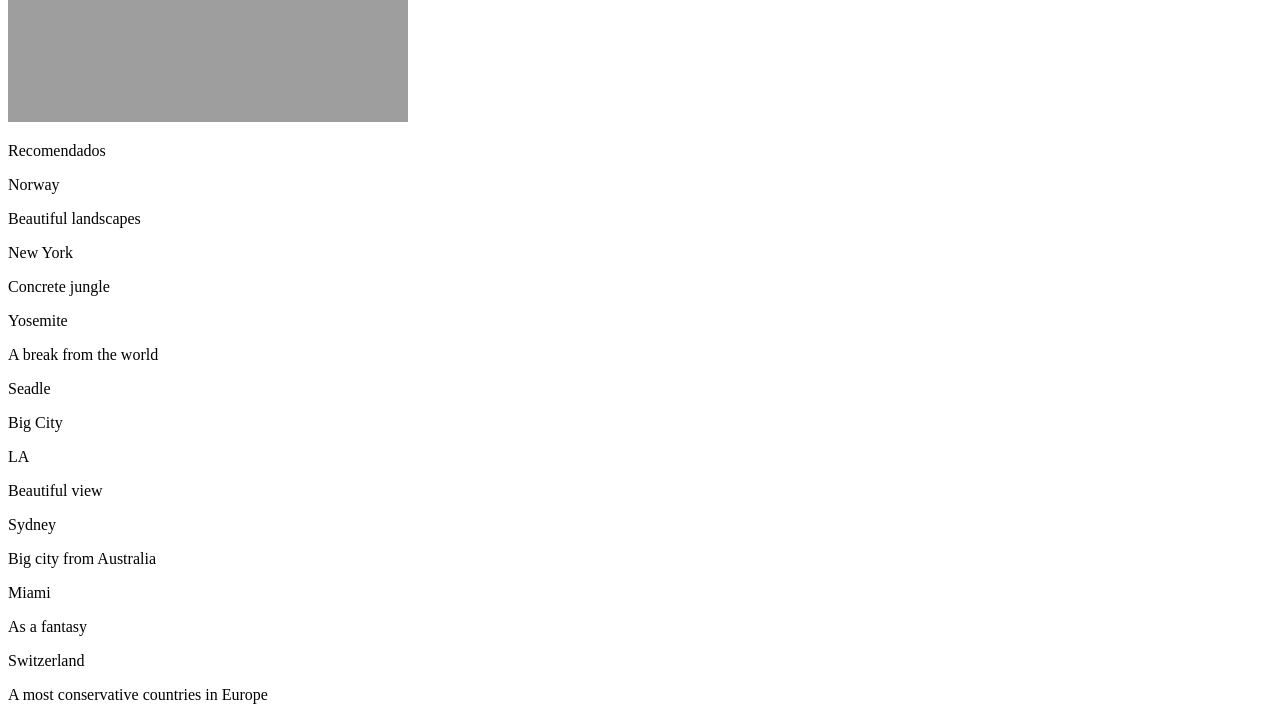
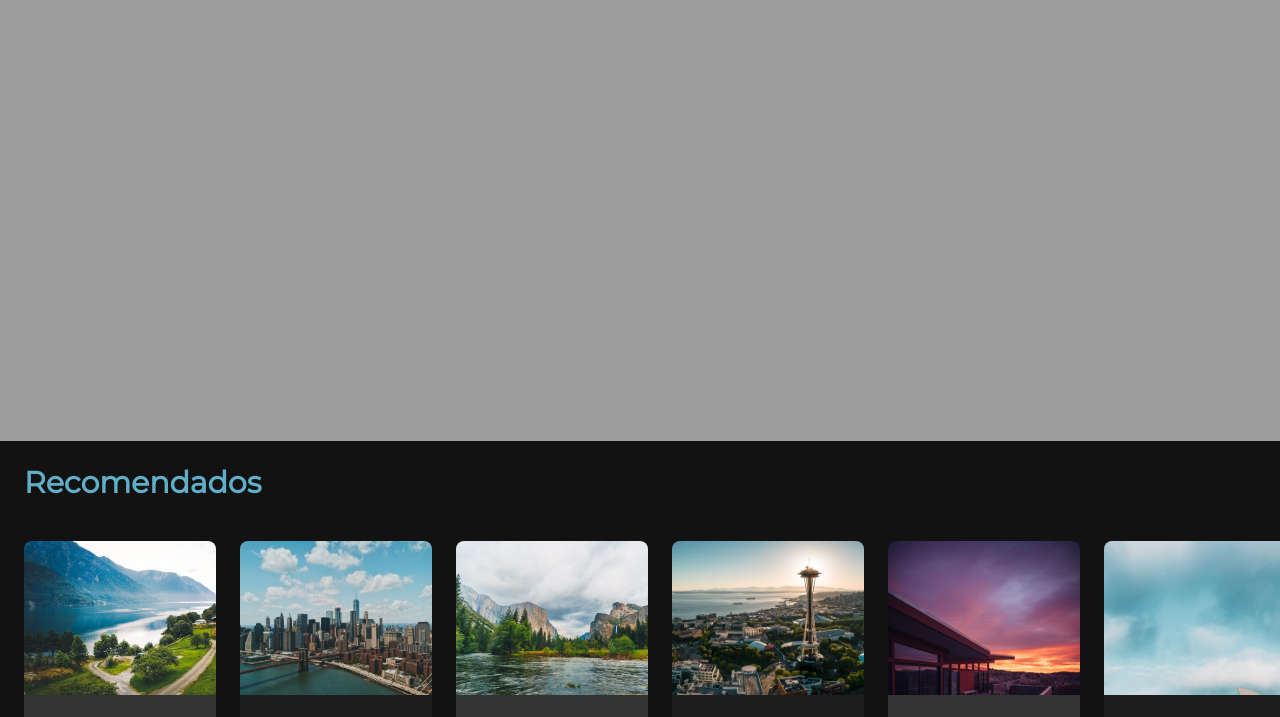
Before and after one commit to seven-tec/platzi-travel-page, a website: page index.html in a window 1280 px wide. Shown: the part 359-1076 px from the top of the page. Drawn offline with Linux system fonts and the light colour scheme; the site is published under a folder, as on GitHub Pages, so addresses that start at the root find nothing.

Commit message:
cambios de ruta

```diff
--- a/index.html
+++ b/index.html
@@ -3,7 +3,7 @@
 <head>
     <meta charset="UTF-8">
     <meta name="viewport" content="width=device-width, initial-scale=1.0">
-    <link href="/public/css/tailwind.css" rel="stylesheet">
+    <link href="public/css/tailwind.css" rel="stylesheet">
     <link rel="preconnect" href="https://fonts.googleapis.com">
     <link rel="preconnect" href="https://fonts.gstatic.com" crossorigin>
     <link href="https://fonts.googleapis.com/css2?family=Montserrat&display=swap" rel="stylesheet">
```
